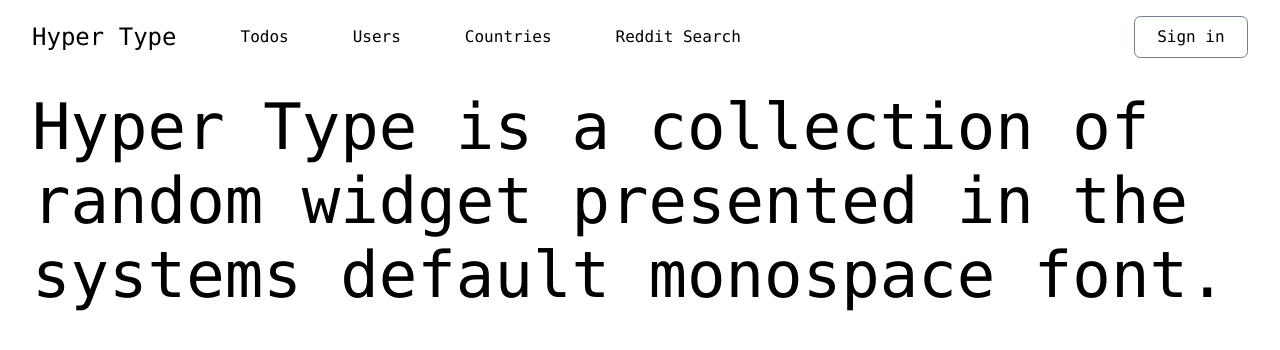
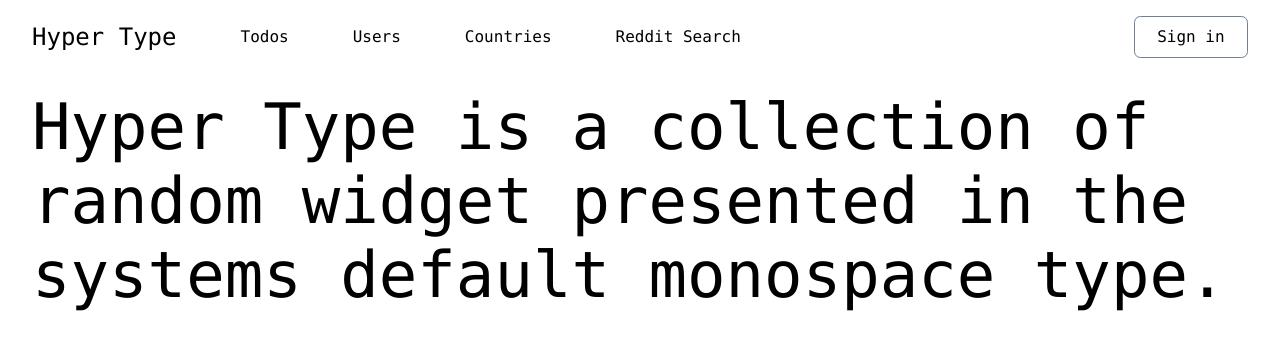
Before and after one commit to evilpaper/hyper-type, a React (Create React App) app: page / in a window 1280 px wide. Shown: the top 350 px of the page. Built offline with nearby package versions, Linux system fonts and the light colour scheme.

Commit message:
Fix typo

```diff
--- a/src/components/Landing/Landing.tsx
+++ b/src/components/Landing/Landing.tsx
@@ -9,7 +9,7 @@ export default function Landing() {
   return (
     <Heading className="landing__heading">
       Hyper Type is a collection of random widget presented in the systems
-      default monospace font.
+      default monospace type.
     </Heading>
   );
 }
```
